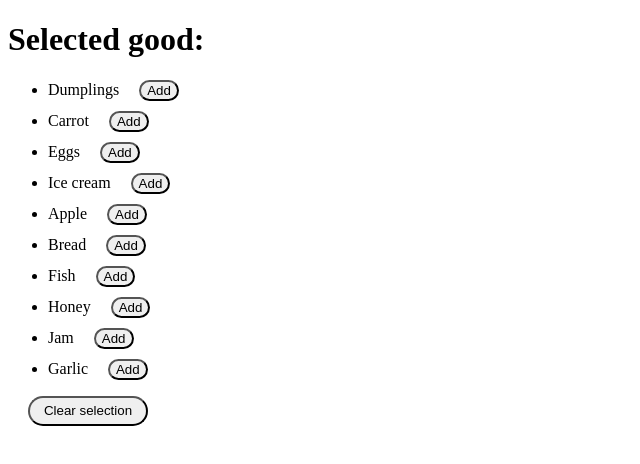
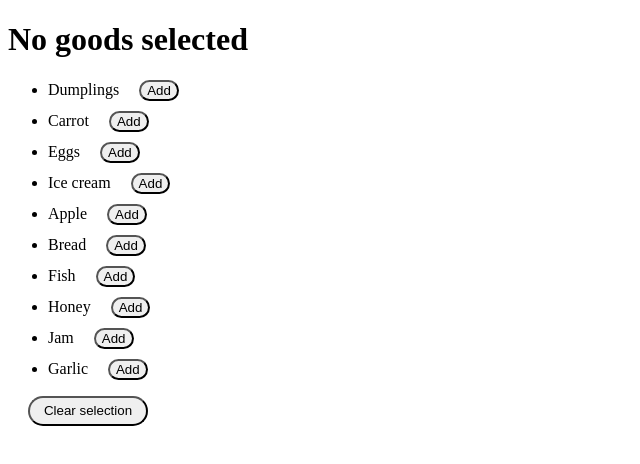
Before and after one commit to mate-academy/react_goods-selector, a React (Create React App) app: page / in a window 1280 px wide. Shown: the top 464 px of the page, without its empty margins (0-640 px from the left). Built offline with nearby package versions, Linux system fonts and the light colour scheme.

Commit message:
Fixed h1 according to the task

```diff
--- a/src/App.tsx
+++ b/src/App.tsx
@@ -48,10 +48,28 @@ class App extends React.Component<{}, State> {
 
   render() {
     const { selectedGoods } = this.state;
+    let toBe;
+    let items;
+
+    switch (selectedGoods.length) {
+      case 0:
+        items = 'No goods';
+        toBe = '';
+        break;
+
+      case 1:
+        items = `${selectedGoods[0]}`;
+        toBe = 'is';
+        break;
+
+      default:
+        items = `${selectedGoods.slice(0, -1).join(', ')} and ${selectedGoods.slice(-1)}`;
+        toBe = 'are';
+    }
 
     return (
       <div className="App">
-        <h1>{`Selected good: ${selectedGoods.join(', ')}`}</h1>
+        <h1>{`${items} ${toBe} selected`}</h1>
         <ul>
           {goodsFromServer.map((good) => (
             <li
```
